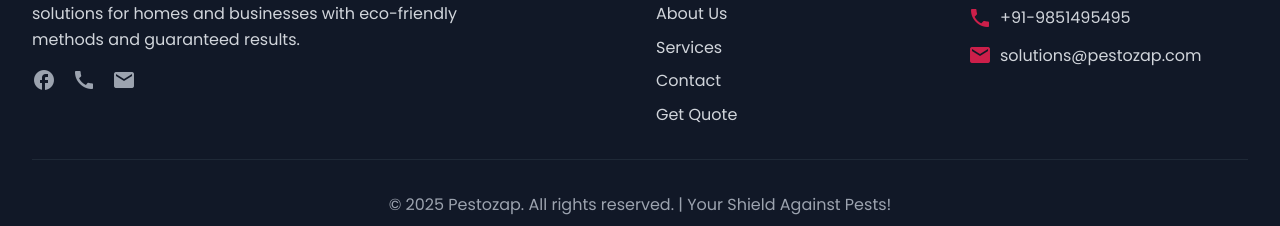
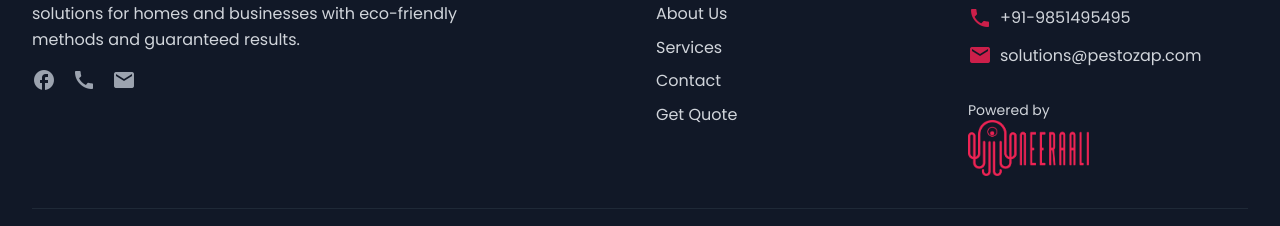
Before and after one commit to Neeraali-digital/PESTOZAP-FRONTEND, an Angular app: page / in a window 1280 px wide. Shown: the part 7001-7227 px from the top of the page. Built offline with nearby package versions, Linux system fonts and the light colour scheme; no server answers.

Commit message:
powerd by logo

```diff
--- a/src/app/components/footer/footer.component.html
+++ b/src/app/components/footer/footer.component.html
@@ -52,6 +52,10 @@
             <span class="text-gray-300">solutions&#64;pestozap.com</span>
           </div>
         </div>
+        <div class="pt-8">
+          <p class="text-gray-300 text-sm">Powered by</p>
+         <a href="https://www.neeraali.com"><img src="../../../assets/logo1.png" alt="" class="h-14 object-contain"></a>
+        </div>
       </div>
     </div>
 
```
Also changed, not shown: src/assets/logo1.png (added).
